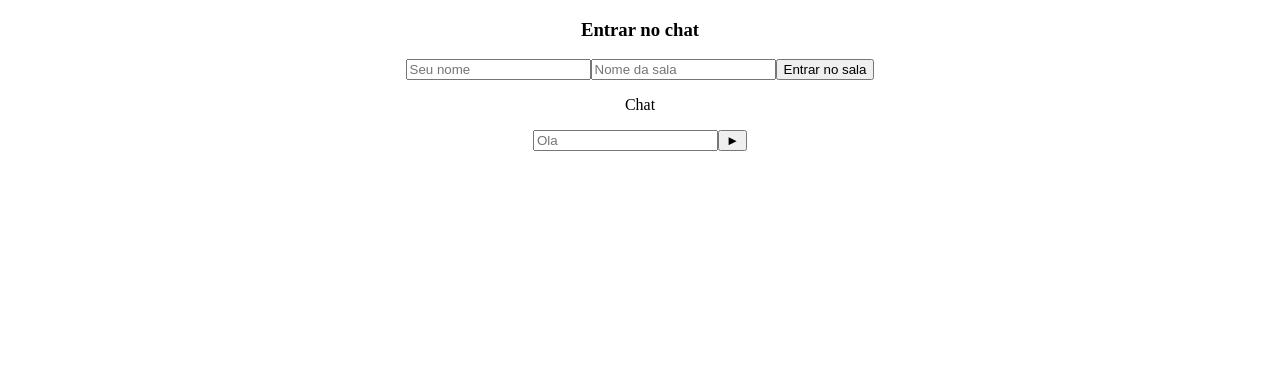
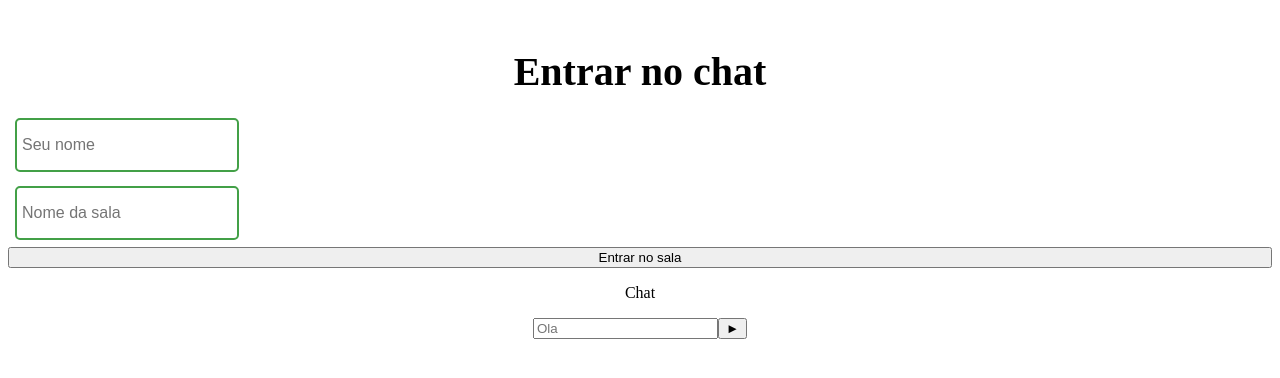
Before and after one commit to matheusOliv23/Chat-React, a React (Create React App) app: page / in a window 1280 px wide. Shown: the top 378 px of the page. Built offline with nearby package versions, Linux system fonts and the light colour scheme; no server answers.

Commit message:
chore: add styled components

```diff
--- a/package.json
+++ b/package.json
@@ -14,6 +14,7 @@
     "react-dom": "^18.2.0",
     "react-scripts": "5.0.1",
     "socket.io-client": "^4.5.1",
+    "styled-components": "^5.3.5",
     "typescript": "^4.4.2",
     "web-vitals": "^2.1.0"
   },
@@ -43,6 +44,7 @@
   },
   "devDependencies": {
     "@types/socket.io": "^3.0.2",
-    "@types/socket.io-client": "^3.0.0"
+    "@types/socket.io-client": "^3.0.0",
+    "@types/styled-components": "^5.1.25"
   }
 }
--- a/src/App.tsx
+++ b/src/App.tsx
@@ -1,35 +1,21 @@
 import "./App.css";
-import io from "socket.io-client";
 import { useState } from "react";
 import Chat from "components/Chat";
-
-const socket = io.connect("http://localhost:3001");
+import { socket } from "services/socket";
+import Room from "components/Room";
 
 function App() {
   const [username, setUsername] = useState("");
   const [room, setRoom] = useState("");
 
-  const joinRoom = () => {
-    if (username !== "" && room !== "") {
-      socket.emit("join_room", room);
-    }
-  };
-
   return (
     <div className="App">
-      <h3>Entrar no chat</h3>
-      <input
-        type="text"
-        placeholder="Seu nome"
-        onChange={(e) => setUsername(e.target.value)}
+      <Room
+        username={username}
+        setUsername={setUsername}
+        room={room}
+        setRoom={setRoom}
       />
-      <input
-        type="text"
-        placeholder="Nome da sala"
-        onChange={(e) => setRoom(e.target.value)}
-      />
-      <button onClick={joinRoom}>Entrar no sala</button>
-
       <Chat socket={socket} username={username} room={room} />
     </div>
   );
--- /dev/null
+++ b/src/components/Room/index.tsx
@@ -0,0 +1,39 @@
+import React from "react";
+import { socket } from "services/socket";
+import { InputContainer, JoinChatContainer } from "./styles";
+
+type RoomTypes = {
+  username: string;
+  room: string;
+  setUsername: any;
+  setRoom: any;
+};
+
+export default function Room({
+  username,
+  room,
+  setUsername,
+  setRoom,
+}: RoomTypes) {
+  const joinRoom = () => {
+    if (username !== "" && room !== "") {
+      socket.emit("join_room", room);
+    }
+  };
+  return (
+    <JoinChatContainer>
+      <h3>Entrar no chat</h3>
+      <InputContainer
+        type="text"
+        placeholder="Seu nome"
+        onChange={(e) => setUsername(e.target.value)}
+      />
+      <InputContainer
+        type="text"
+        placeholder="Nome da sala"
+        onChange={(e) => setRoom(e.target.value)}
+      />
+      <button onClick={joinRoom}>Entrar no sala</button>
+    </JoinChatContainer>
+  );
+}
--- /dev/null
+++ b/src/components/Room/styles.ts
@@ -0,0 +1,22 @@
+import styled from "styled-components";
+
+export const JoinChatContainer = styled.div`
+  display: flex;
+  flex-direction: column;
+  text-align: center;
+
+  h3 {
+    font-size: 2.5rem;
+    margin-bottom: 1rem;
+  }
+`;
+
+export const InputContainer = styled.input`
+  width: 210px;
+  height: 40px;
+  margin: 7px;
+  border: 2px solid #43a047;
+  border-radius: 5px;
+  padding: 5px;
+  font-size: 16px;
+`;
--- /dev/null
+++ b/src/services/socket.ts
@@ -0,0 +1,3 @@
+import io from "socket.io-client";
+
+export const socket = io.connect("http://localhost:3001");
```
Also changed, not shown: 1 other file (tests, documents, lock files or other folders).
